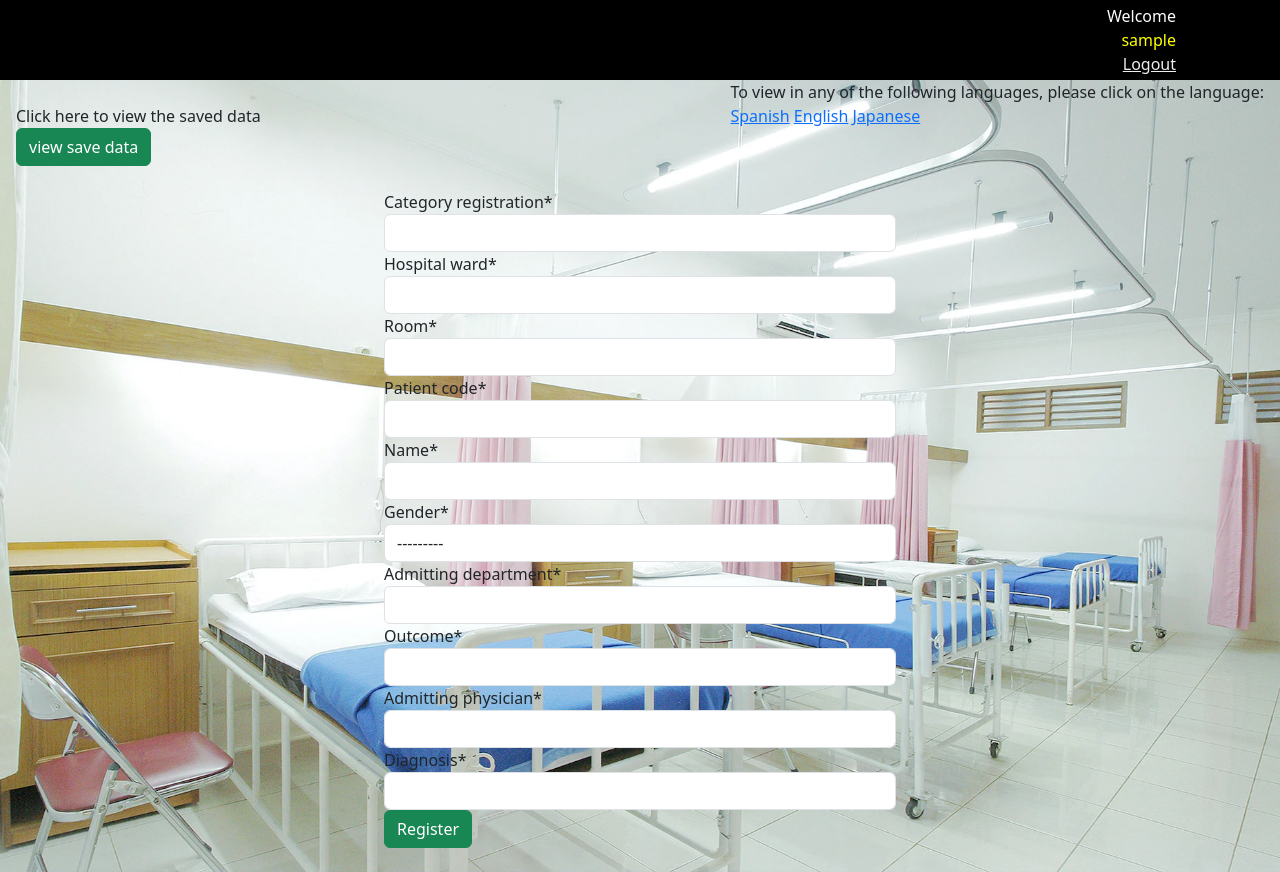
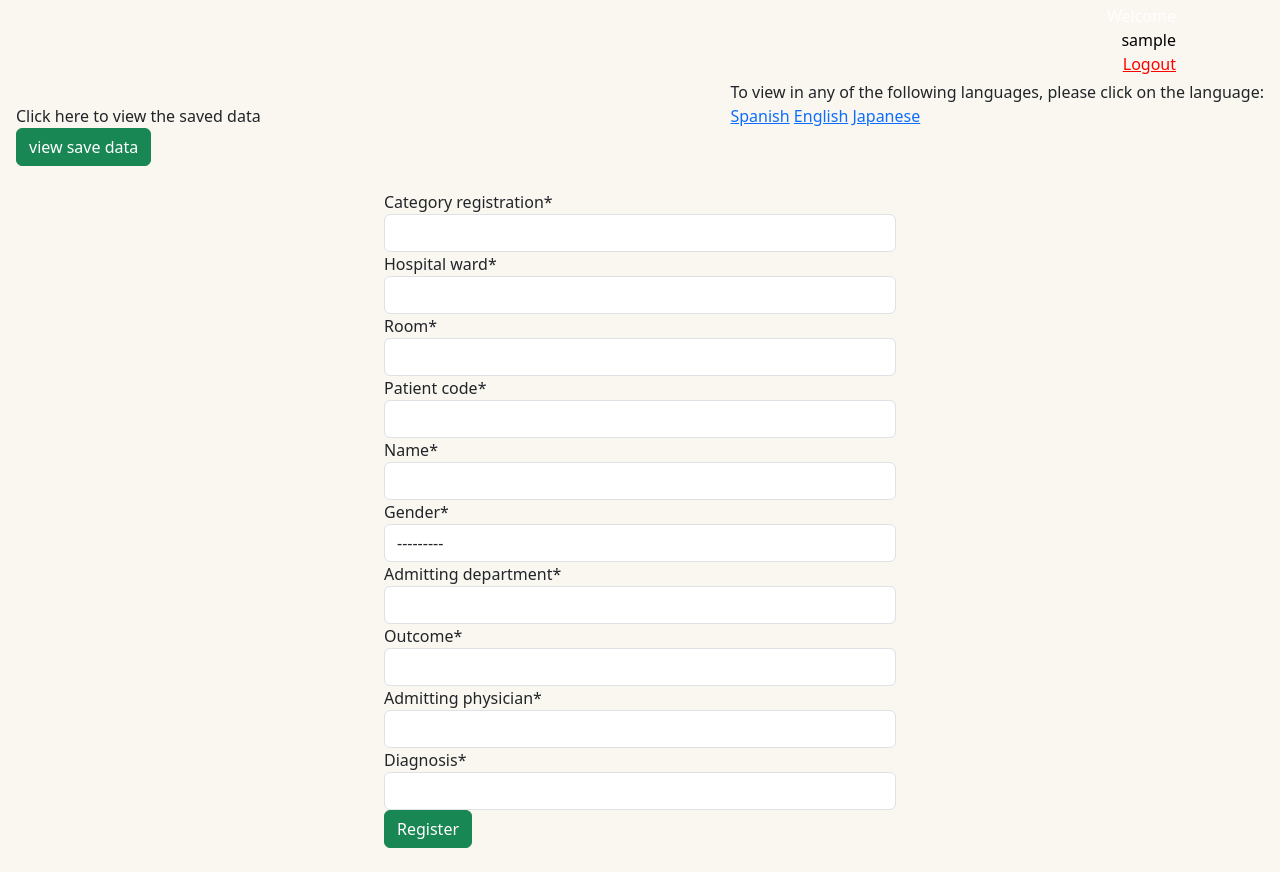
Before and after one commit to bardack134/CRUD-HOSPITAL, a Django app: page /registrar/ in a window 1280 px wide. Run offline with Django 3.2, Linux system fonts and the light colour scheme; the visitor is signed in with stand-in values (Sample User, id 1); some libraries are stand-ins or nearby versions.

Commit message:
changes in the design

```diff
--- a/CRUD/templates/registro/base.html
+++ b/CRUD/templates/registro/base.html
@@ -26,9 +26,9 @@
 
   <div class="p-1 " style="color: rgb(255, 254, 254); text-align: right; margin-right: 100px;">
     {% if user.is_authenticated %}
-    <span >Welcome <br><span style="color: yellow;">{{ user.username}} <br> </span>
+    <span >Welcome <br><span style="color: black;">{{ user.username}} <br> </span>
 
-    <a href="{% url 'cerrar_sesion' %}" style="color: rgb(240, 239, 239);">Logout</a>
+    <a href="{% url 'cerrar_sesion' %}" style="color: red;">Logout</a>
     {% else %}
     <!-- Mostrar enlaces de inicio de sesión y registro si el usuario no está autenticado -->
     <a href="{% url 'login' %}" style="color: rgb(255, 255, 255);">Login</a> <br>
--- a/pacientes/templates/pacientes/lista_pacientes.html
+++ b/pacientes/templates/pacientes/lista_pacientes.html
@@ -10,7 +10,7 @@
 <div style="text-align: center;">
     <!-- Inicia una sección con alineación centrada -->
 
-    <h1 style="color: white;">Lista de Pacientes</h1>
+    <h1 style="color: black;">Lista de Pacientes</h1>
     <!-- Encabezado de nivel 1 para mostrar el título -->
 
 </div>
--- a/pacientes/templates/pacientes/patients.html
+++ b/pacientes/templates/pacientes/patients.html
@@ -8,7 +8,7 @@
 
 <div style="text-align: center;">
 
-    <h1 style="color: white;">Patients </h1>
+    <h1 style="color: black;">Patients </h1>
 </div>
 
 <!-- Abre el formulario. Cuando se envía, los datos se envían como parte de la URL mediante el método GET. -->
--- a/pacientes/templates/pacientes/patientsJP.html
+++ b/pacientes/templates/pacientes/patientsJP.html
@@ -8,7 +8,7 @@
 
 <div style="text-align: center;">
 
-    <h1 style="color: white;">患者</h1>
+    <h1 style="color: black;">患者</h1>
 </div>
 
 <div class="m-2 p-2">
--- a/static/css/styles.css
+++ b/static/css/styles.css
@@ -4,7 +4,7 @@ html, body {
     margin: 0;
     padding: 0;
     height: 100%;
-    background-color: black;
+    background-color:#FAF7F0;
   }
 
   .fondo {
@@ -17,7 +17,8 @@ html, body {
   }
 
   .fondo2 {
-    background-image: url(../img/hospital2.webp);
+    /* background-image: url(../img/hospital2.webp); */
+    background-color: #FAF7F0;
     margin: 0; /* Añade margen cero */
     padding: 0; /* Añade relleno cero */
     background-size: cover;
```
